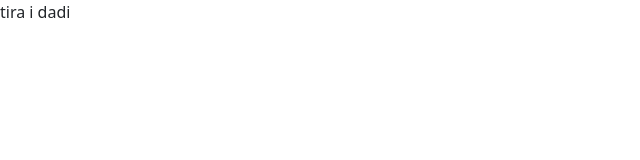
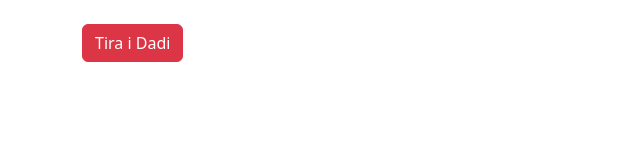
Before and after one commit to Marcomagnano93/js-mail-dadi, a plain HTML site: page dadi/index.html in a window 1280 px wide. Shown: the whole page, without its empty margins (0-640 px from the left). Drawn offline with nearby package versions, Linux system fonts and the light colour scheme.

Commit message:
ADD: mail and dice: button with event

```diff
--- a/dadi/index.html
+++ b/dadi/index.html
@@ -9,7 +9,13 @@
         <link href="https://cdn.jsdelivr.net/npm/bootstrap@5.3.3/dist/css/bootstrap.min.css" rel="stylesheet" integrity="sha384-QWTKZyjpPEjISv5WaRU9OFeRpok6YctnYmDr5pNlyT2bRjXh0JMhjY6hW+ALEwIH" crossorigin="anonymous">
     </head>
 <body>
-tira i dadi
+<main>
+    <div class="container my-4">
+        <button type="button" class="btn btn-danger trow_btn">
+            Tira i Dadi
+        </button>
+    </div>
+</main>
 
     <script src="./js/app.js"></script>
 </body>
--- a/dadi/js/app.js
+++ b/dadi/js/app.js
@@ -3,7 +3,9 @@
 
 //crea due variabili con il numero estratto per i due giocatori
 
+let checkBtn = document.querySelector(".trow_btn");
 
+    checkBtn.addEventListener("click", function(){
 
         let numberA
 
@@ -31,3 +33,5 @@
             else{
                 console.log("Giocatore B vince!")
             }
+
+        })
```
Also changed, not shown: mail/js/app.js (+11 -1 lines).
